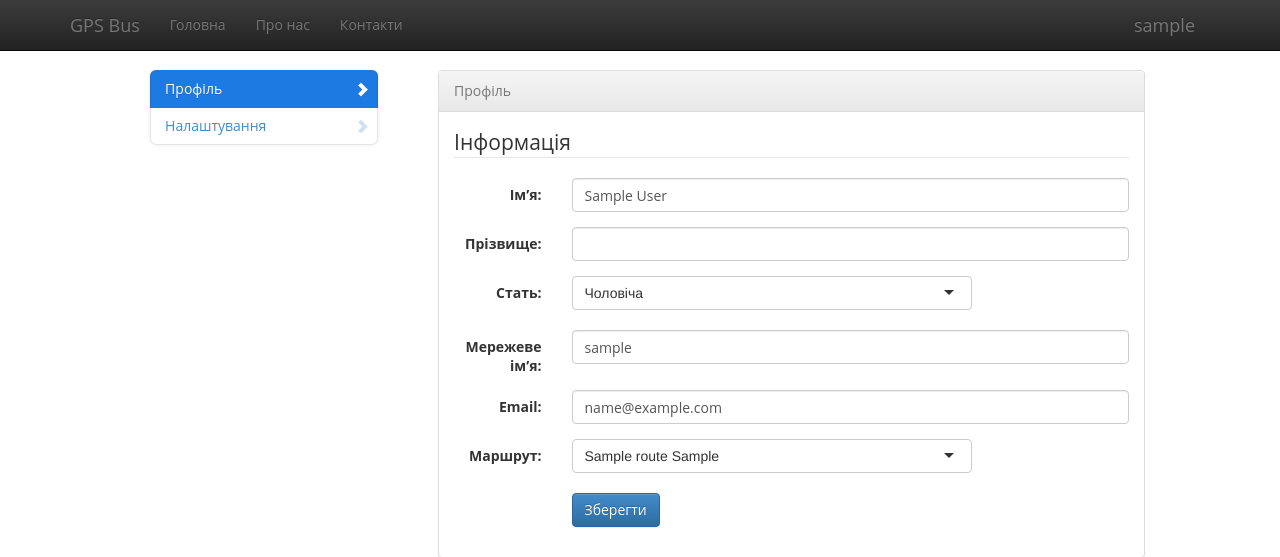
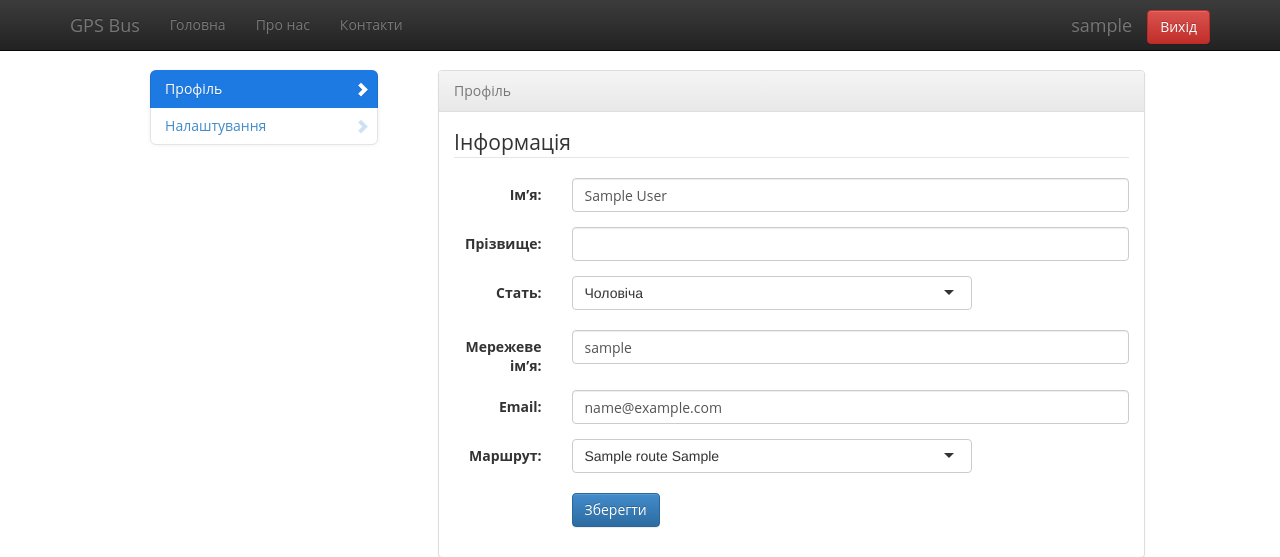
Before and after one commit to LogansUA/GPSBus, a PHP site: page /views/profile.php in a window 1280 px wide. Shown: the top 557 px of the page. Run offline with PHP 8.4, Linux system fonts and the light colour scheme; the visitor is signed in with stand-in values (Sample User, id 1); tables that the repository leaves empty or names only in its code hold one stand-in row (values such as "Sample post").

Commit message:
Added exit button on the main page and profile page

```diff
--- a/css/style.css
+++ b/css/style.css
@@ -100,5 +100,6 @@ div.routeSpinner {
 }
 
 .exit {
-
+    margin-bottom: 0;
+    margin-top: 7%;
 }
--- a/views/profile.php
+++ b/views/profile.php
@@ -2,6 +2,8 @@
 function __autoload($className) {
     require("../assets/Classes/" . $className . ".php");
 }
+require("../assets/Redirect.php");
+
 session_start();
 ?>
 <!DOCTYPE html>
@@ -45,20 +47,26 @@ session_start();
                         <li><a href="#">Контакти</a></li>
                     </ul>
 
-                    <div class="navbar-right">
+                    <form class="navbar-right" role="form" action="<?php echo $_SERVER['PHP_SELF']; ?>" method="POST">
                         <?php
                         if (isset($_SESSION['idDriver'])) {
-                            echo "<a class='navbar-brand active' href='profile.php'>" . $_SESSION['nickName'] . "</a>";
+                            echo "<a class='navbar-brand' href='profile.php'>" . $_SESSION['nickName'] . "</a>";
                         }
                         ?>
 
                         <?php
-                        if (!isset($_SESSION['idDriver'])) {
-                            session_destroy();
-                            echo "<a class='navbar-brand active' href='profile.php'>Вихід</a>";
+                        if (isset($_POST['exit'])) {
+                            if (isset($_SESSION['idDriver'])) {
+                                session_destroy();
+                                htmlRedirect("index.php");
+                            }
+                        }
+
+                        if (isset($_SESSION['idDriver'])) {
+                            echo "<button type='submit' class='btn btn-danger exit' name='exit'>Вихід</button>";
                         }
                         ?>
-                    </div>
+                    </form>
                 </div><!--/.navbar-collapse -->
             </div>
         </div>
```
Also changed, not shown: views/index.php (+12 -9 lines).
